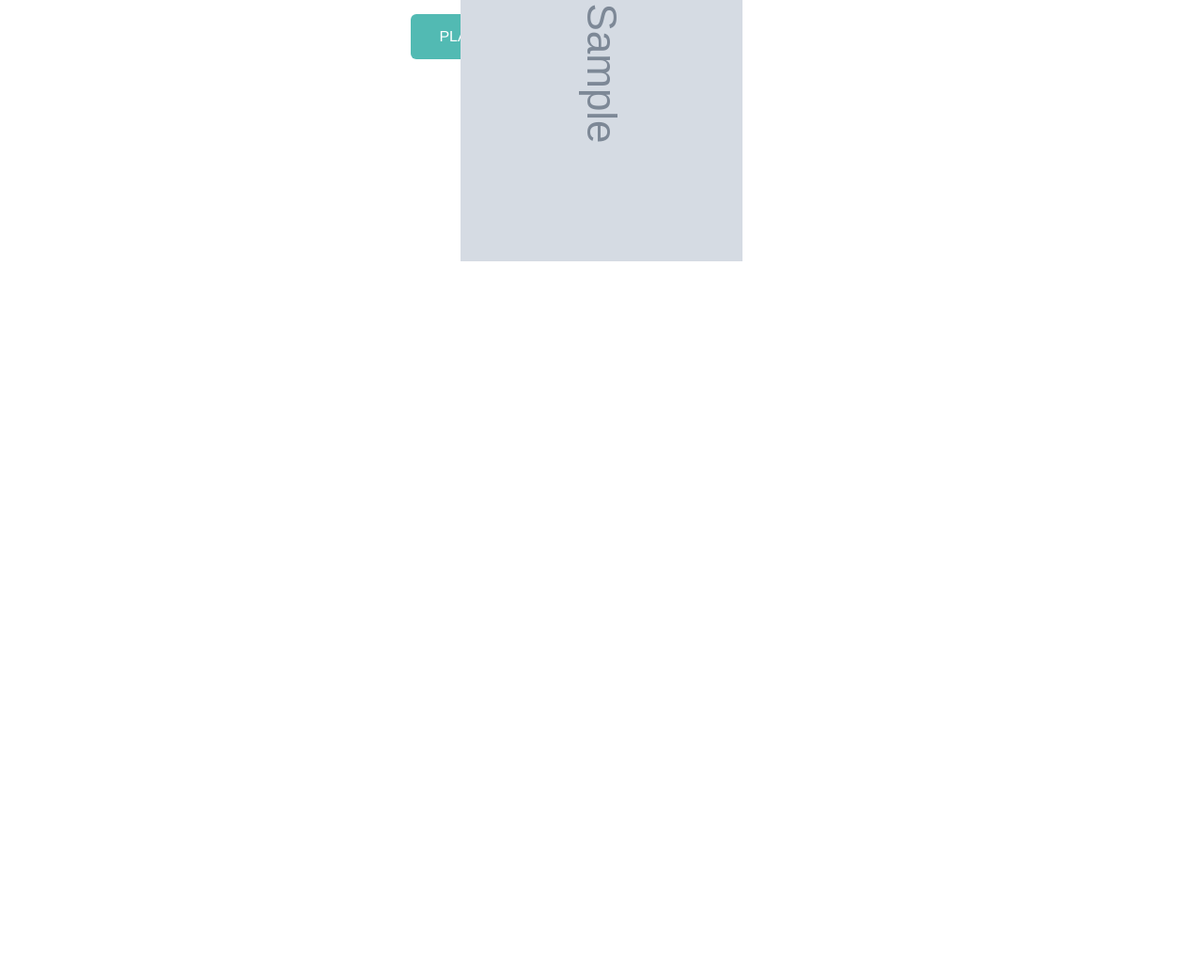
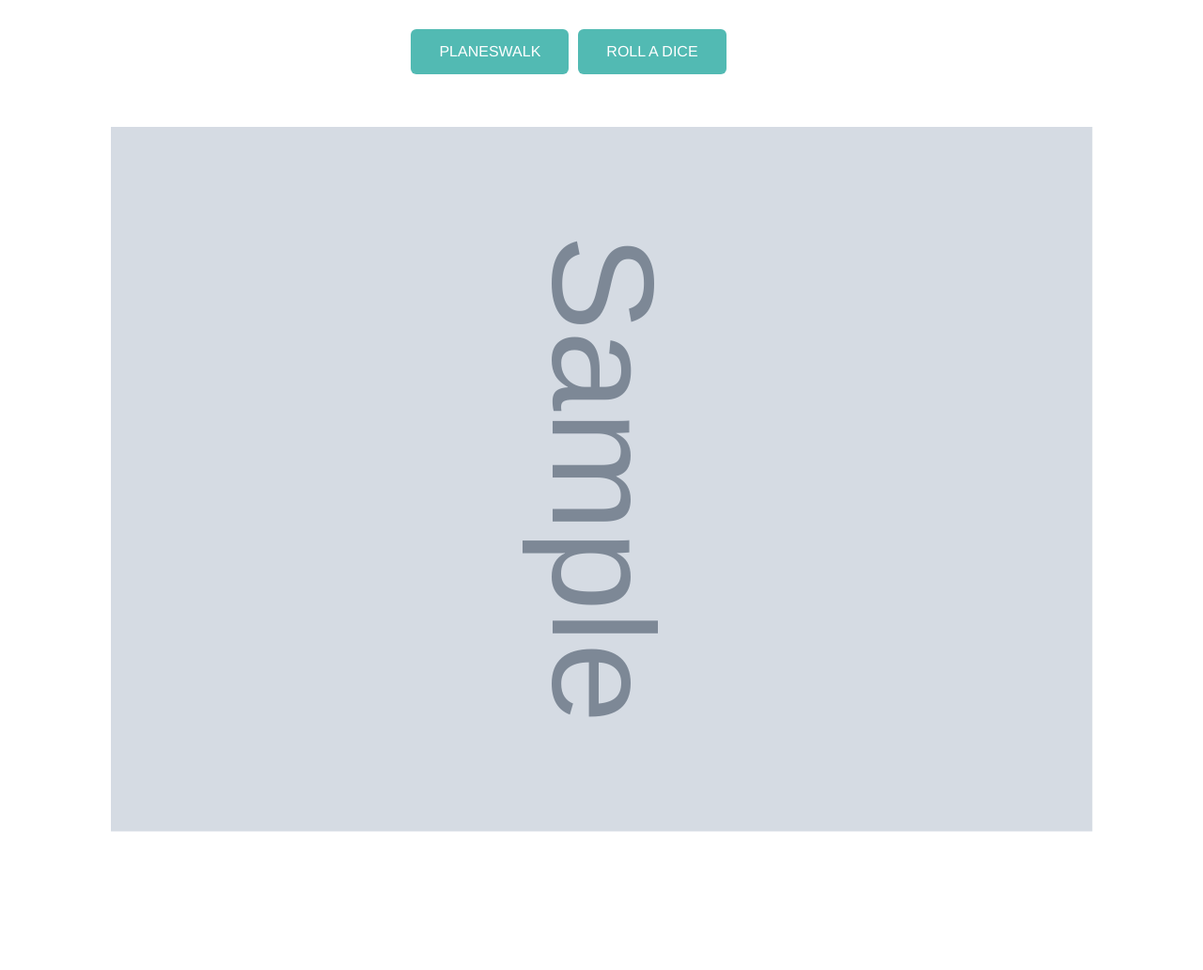
Before and after one commit to ph5x5/planechase-assistant, a Django app: template assistant/templates/index.html in a window 1280 px wide. Shown: the whole page at 94% size. Before the commit the page ends 278 px from the top, so only its background shows below. Run offline with Django 3.2, Linux system fonts and the light colour scheme; the template is opened without the code that fills it: most values are stand-ins (such as "Sample title", 1, 10 or a date in 2020); grey boxes marked "Sample" are stand-in pictures.

Commit message:
Fixing layout

```diff
--- a/assistant/static/css/stylesheet.css
+++ b/assistant/static/css/stylesheet.css
@@ -23,7 +23,6 @@ body, td, th, input, textarea, select, a {
 }
 
 .main-menu {
-    margin: 0 0 30px;
     padding: 15px 0;
     display: flex;
     justify-content: center;
@@ -32,6 +31,7 @@ body, td, th, input, textarea, select, a {
 
 .main-menu-item {
     margin: 0 10px 0 0;
+    height: 50px;
 }
 
 .main-menu-item:last-child {
@@ -46,23 +46,37 @@ body, td, th, input, textarea, select, a {
     color: #fff;
     text-transform: uppercase;
     text-decoration: none;
+    white-space: nowrap;
 }
 
 .main-menu-link:hover, .main-menu-link:active, .main-menu-link:focus  {
     text-decoration: none;
 }
 
-.container-image {
-    display: flex;
-    justify-content: center;
-    transform: rotate(90deg);
-    margin-top: -180px;
+.main-menu-img {
+    height: 100%;
 }
 
-.img-responsible {
-    display: block;
-    max-width: 100%;
-    height: auto;
+.home-conteiner-image-img {
+    position: absolute;
+    top: 0;
+    left: 0;
+    width: 100%;
+    height: 100%;
+}
+
+.image-rotate-1 {
+    margin: -10% auto 0;
+    width: 60%;
+    max-width: 1000px;
+    transform: rotate(90deg);
+}
+
+.image-rotate-2 {
+    position: relative;
+    padding-bottom: 139.344262295%;
+    width: 100%;
+    height: 0;
 }
 
 .main-menu-item-output {
--- a/assistant/static/js/dice.js
+++ b/assistant/static/js/dice.js
@@ -11,9 +11,9 @@ function printNumber(number) {
     if (( number == 2 || number == 3 || number == 4)) {
         placeholder.innerHTML = number;
     } else if (( number == 1)) {
-        placeholder.innerHTML = '<img class="invert" src="/static/planeswalker.png">'
+        placeholder.innerHTML = '<img class="main-menu-img" src="/static/planeswalker.png">'
     } else if (( number == 6)) {
-        placeholder.innerHTML = '<img class="invert" src="/static/chaos.png">'
+        placeholder.innerHTML = '<img class="main-menu-img" src="/static/chaos.png">'
     }
 }
 
--- a/assistant/templates/index.html
+++ b/assistant/templates/index.html
@@ -26,8 +26,12 @@
     </div>
     <div class="container">
         {% if not error %}
-        <div class="container-image">
-            <img src="{{ image_url }}" alt="Plane picture" class="card_image">
+        <div class="home-container-image">
+            <div class="image-rotate-1">
+                <div class="image-rotate-2">
+                    <img src="{{ image_url }}" alt="Plane picture" class="home-conteiner-image-img">
+                </div>
+            </div>
         </div>
         {% else %}
         <div>
```
